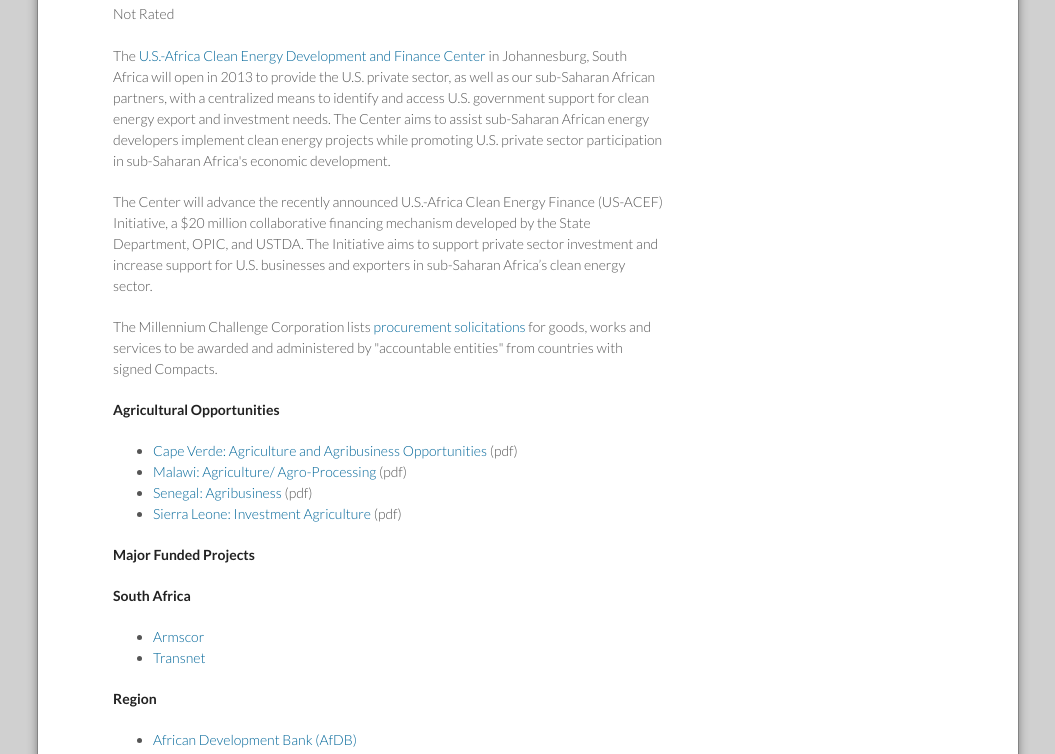
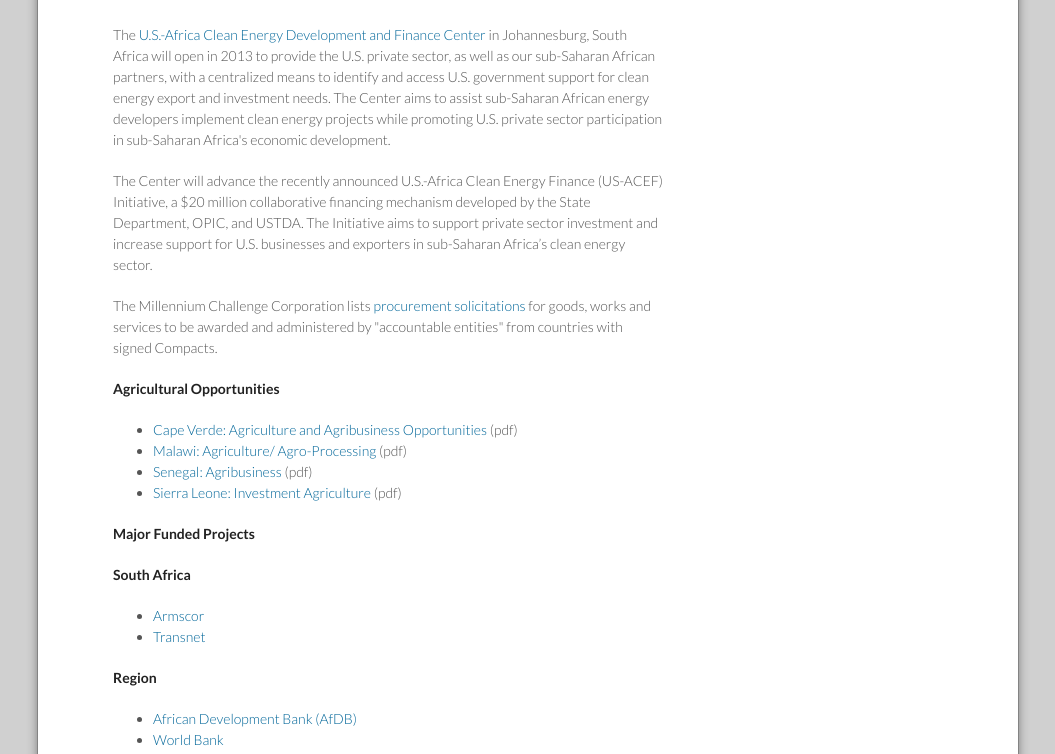
Before and after one commit to InternationalTradeAdministration/Embassy, a plain HTML site: page featured-opportunities.html in a window 1280 px wide. Shown: the part 346-1100 px from the top of the page, without its empty margins (112-1167 px from the left). Drawn offline with nearby package versions, Linux system fonts and the light colour scheme; files whose address does not match are found by name.

Commit message:
Update featured-opportunities.html

```diff
--- a/featured-opportunities.html
+++ b/featured-opportunities.html
@@ -32,7 +32,6 @@
 		<div style="height:800px; width:550px; margin-top: -1000px ; margin-left:75px; position:absolute; font-size:14px; ">
 			<h1 class='entry-title'><a href="/community/users/doing-business-in-africa/posts/391-featured-opportunities" rel="bookmark">Featured Opportunities</a></h1>
 <div class='entry-content'>
-Not Rated
 </div>
 <br>
 <div class='entry-content'>
```
